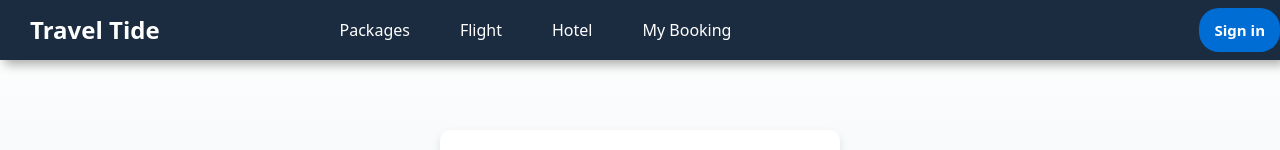
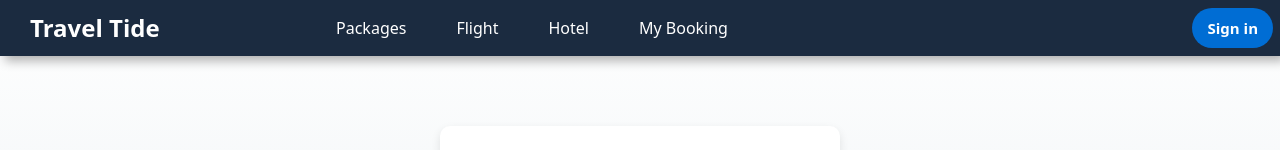
Before and after one commit to omar-alkhader/Travel-Tide, a React (Create React App) app in the folder FrontEnd/: page /pay in a window 1280 px wide. Shown: the top 150 px of the page. Built offline with nearby package versions, Linux system fonts and the light colour scheme.

Commit message:
Update NavBar.css

```diff
--- a/FrontEnd/src/styles/NavBar.css
+++ b/FrontEnd/src/styles/NavBar.css
@@ -50,9 +50,10 @@
   color: white;
   border: none;
   border-radius: 20px;
-  padding: 10px 15px;
+  padding: 8px 15px;
   cursor: pointer;
   transition: background-color 0.3s ease;
+  margin-right: 7px;
 }
 
 .sign-btn a {
```
